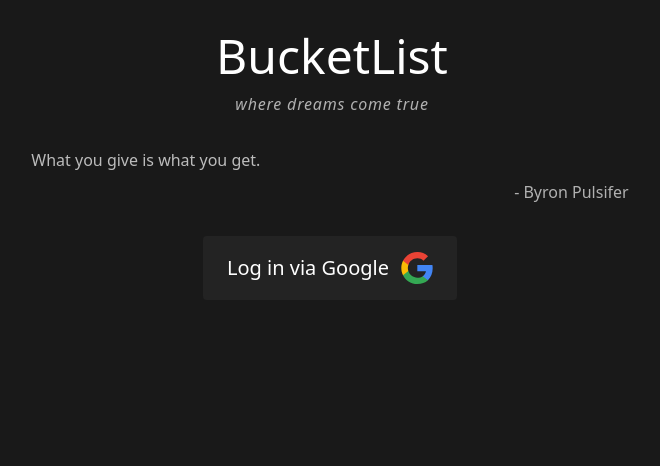
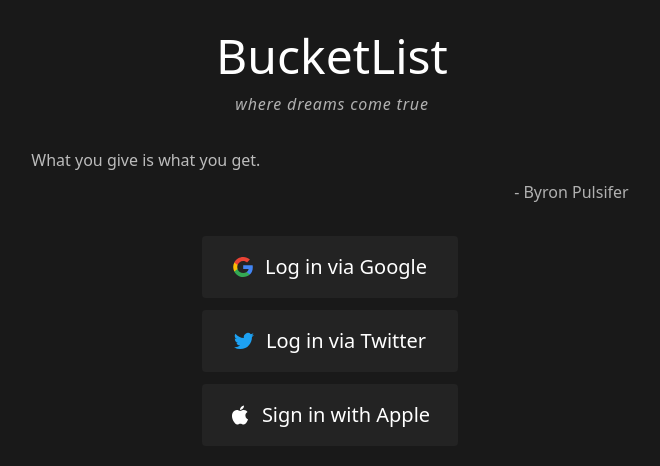
Before and after one commit to vacekj/lifeist, a React (Create React App) app: page / in a window 1280 px wide. Shown: the top 466 px of the page, without its empty margins (310-970 px from the left). Built offline with nearby package versions, Linux system fonts and the light colour scheme; no server answers.

Commit message:
implement twitter & apple sign in, match button styles

```diff
--- a/src/Components/Home/Home.tsx
+++ b/src/Components/Home/Home.tsx
@@ -20,7 +20,9 @@ const Home = () => {
 		}
 	});
 
-	const googleProvider = new firebase.auth.GoogleAuthProvider();
+	const googleAuthProvider = new firebase.auth.GoogleAuthProvider();
+	const twitterAuthProvider = new firebase.auth.TwitterAuthProvider();
+	const appleAuthProvider = new firebase.auth.OAuthProvider("apple.com");
 
 	return (
 		<main className="w-full flex flex-col">
@@ -37,18 +39,18 @@ const Home = () => {
 				{loading ? (
 					<ScaleLoader color={"#00db6a"} />
 				) : (
+					<>
 						<Button
-						className="flex items-center justify-center rounded bg-background-lighter px-6 py-4 text-xl"
+							className="w-64 flex items-center justify-center rounded bg-background-lighter px-6 py-4 text-xl"
 							onClick={() => {
 								firebase
 									.auth()
-								.signInWithRedirect(googleProvider)
+									.signInWithRedirect(googleAuthProvider)
 									.catch(e => alert(e));
 							}}
 						>
-						<span>Log in via Google</span>
 							<svg
-							className="h-8 w-8 ml-3"
+								className="h-5 w-5 mr-3"
 								viewBox="0 0 533.5 544.3"
 								xmlns="http://www.w3.org/2000/svg"
 							>
@@ -69,7 +71,61 @@ const Home = () => {
 									fill="#ea4335"
 								/>
 							</svg>
+							<span>Log in via Google</span>
 						</Button>
+
+						{/*Twitter*/}
+						<Button
+							className="w-64 flex mt-3 items-center justify-center rounded bg-background-lighter px-6 py-4 text-xl"
+							onClick={() => {
+								firebase
+									.auth()
+									.signInWithRedirect(twitterAuthProvider)
+									.catch(e => alert(e));
+							}}
+						>
+							<svg
+								className="h-5 w-5 mr-3"
+								xmlns="http://www.w3.org/2000/svg"
+								viewBox="0 0 400 325"
+							>
+								<path fill="none" d="M-1-1h402v327H-1z" />
+								<g>
+									<path fill="none" d="M0-1h400v400H0z" />
+									<path
+										fill="#1da1f2"
+										stroke="null"
+										d="M125.978 324.604c150.566 0 232.92-124.743 232.92-232.92 0-3.543 0-7.07-.24-10.582A166.559 166.559 0 00399.5 38.73a163.398 163.398 0 01-47.018 12.88 82.146 82.146 0 0035.99-45.28A164.053 164.053 0 01336.49 26.2a81.939 81.939 0 00-139.506 74.66A232.41 232.41 0 0128.27 15.332 81.923 81.923 0 0053.615 124.61a81.252 81.252 0 01-37.155-10.246v1.037a81.89 81.89 0 0065.675 80.247 81.731 81.731 0 01-36.963 1.405 81.955 81.955 0 0076.48 56.85 164.26 164.26 0 01-101.665 35.111A166.638 166.638 0 01.5 287.833a231.755 231.755 0 00125.478 36.707"
+									/>
+								</g>
+							</svg>
+							<span>Log in via Twitter</span>
+						</Button>
+
+						{/*Apple*/}
+						<Button
+							className="w-64 flex mt-3 items-center justify-center rounded bg-background-lighter px-6 py-4 text-xl"
+							onClick={() => {
+								firebase
+									.auth()
+									.signInWithRedirect(appleAuthProvider)
+									.catch(e => alert(e));
+							}}
+						>
+							<svg
+								className={"w-5 h-5 mr-3"}
+								xmlns="http://www.w3.org/2000/svg"
+								viewBox="0 0 170 170"
+								version="1.1"
+							>
+								<path
+									d="m150.37 130.25c-2.45 5.66-5.35 10.87-8.71 15.66-4.58 6.53-8.33 11.05-11.22 13.56-4.48 4.12-9.28 6.23-14.42 6.35-3.69 0-8.14-1.05-13.32-3.18-5.197-2.12-9.973-3.17-14.34-3.17-4.58 0-9.492 1.05-14.746 3.17-5.262 2.13-9.501 3.24-12.742 3.35-4.929 0.21-9.842-1.96-14.746-6.52-3.13-2.73-7.045-7.41-11.735-14.04-5.032-7.08-9.169-15.29-12.41-24.65-3.471-10.11-5.211-19.9-5.211-29.378 0-10.857 2.346-20.221 7.045-28.068 3.693-6.303 8.606-11.275 14.755-14.925s12.793-5.51 19.948-5.629c3.915 0 9.049 1.211 15.429 3.591 6.362 2.388 10.447 3.599 12.238 3.599 1.339 0 5.877-1.416 13.57-4.239 7.275-2.618 13.415-3.702 18.445-3.275 13.63 1.1 23.87 6.473 30.68 16.153-12.19 7.386-18.22 17.731-18.1 31.002 0.11 10.337 3.86 18.939 11.23 25.769 3.34 3.17 7.07 5.62 11.22 7.36-0.9 2.61-1.85 5.11-2.86 7.51zm-31.26-123.01c0 8.1021-2.96 15.667-8.86 22.669-7.12 8.324-15.732 13.134-25.071 12.375-0.119-0.972-0.188-1.995-0.188-3.07 0-7.778 3.386-16.102 9.399-22.908 3.002-3.446 6.82-6.3113 11.45-8.597 4.62-2.2516 8.99-3.4968 13.1-3.71 0.12 1.0831 0.17 2.1663 0.17 3.2409z"
+									fill="#FFF"
+								/>
+							</svg>
+							<span>Sign in with Apple</span>
+						</Button>
+					</>
 				)}
 			</section>
 		</main>
```
Lines whose indentation alone changed are shown as unchanged.
